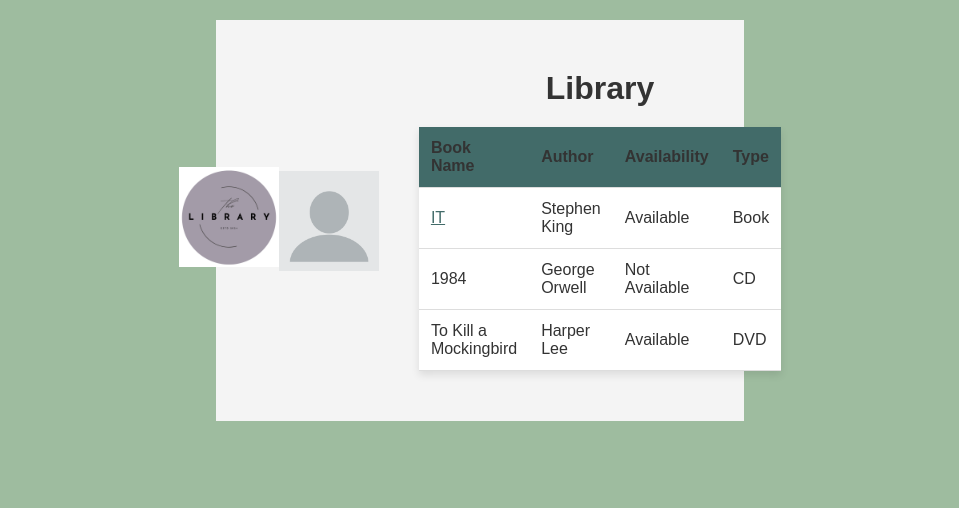
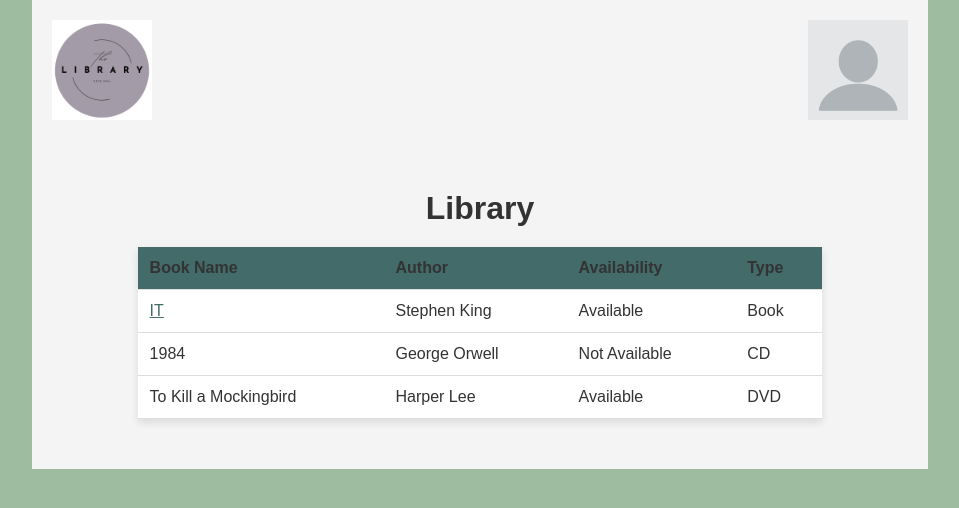
Before and after one commit to 14ellisj/LibarySystem, a Vue app in the folder UI/Library System/: page /front in a window 1280 px wide. Shown: the top 508 px of the page, without its empty margins (160-1119 px from the left). Built offline with nearby package versions, Linux system fonts and the light colour scheme.

Commit message:
Minor Fix

```diff
--- a/UI/Library System/src/components/SingleMediaView/SingleItemView.vue
+++ b/UI/Library System/src/components/SingleMediaView/SingleItemView.vue
@@ -47,7 +47,7 @@
 </body>
 </template>
 
-<style scopped>
+<style scoped>
 * {
     margin: 0;
     padding: 0;
--- a/UI/Library System/src/components/StartView/FrontView.vue
+++ b/UI/Library System/src/components/StartView/FrontView.vue
@@ -8,11 +8,12 @@
 
 <template>
 <head>
+    <title>Single Media View</title>
 </head>
 <body>
     <header>
         <div class="logo">
-            <img src="../../images/LibraryLogoDone.png" alt="Logo">
+            <a href="home"><img src="../../images/LibraryLogoDone.png" alt="Logo"></a>
         </div>
         <div class="logo">
             <a href="Profile"><img src="../../images/profile.webp" alt="Profile"></a>
```
